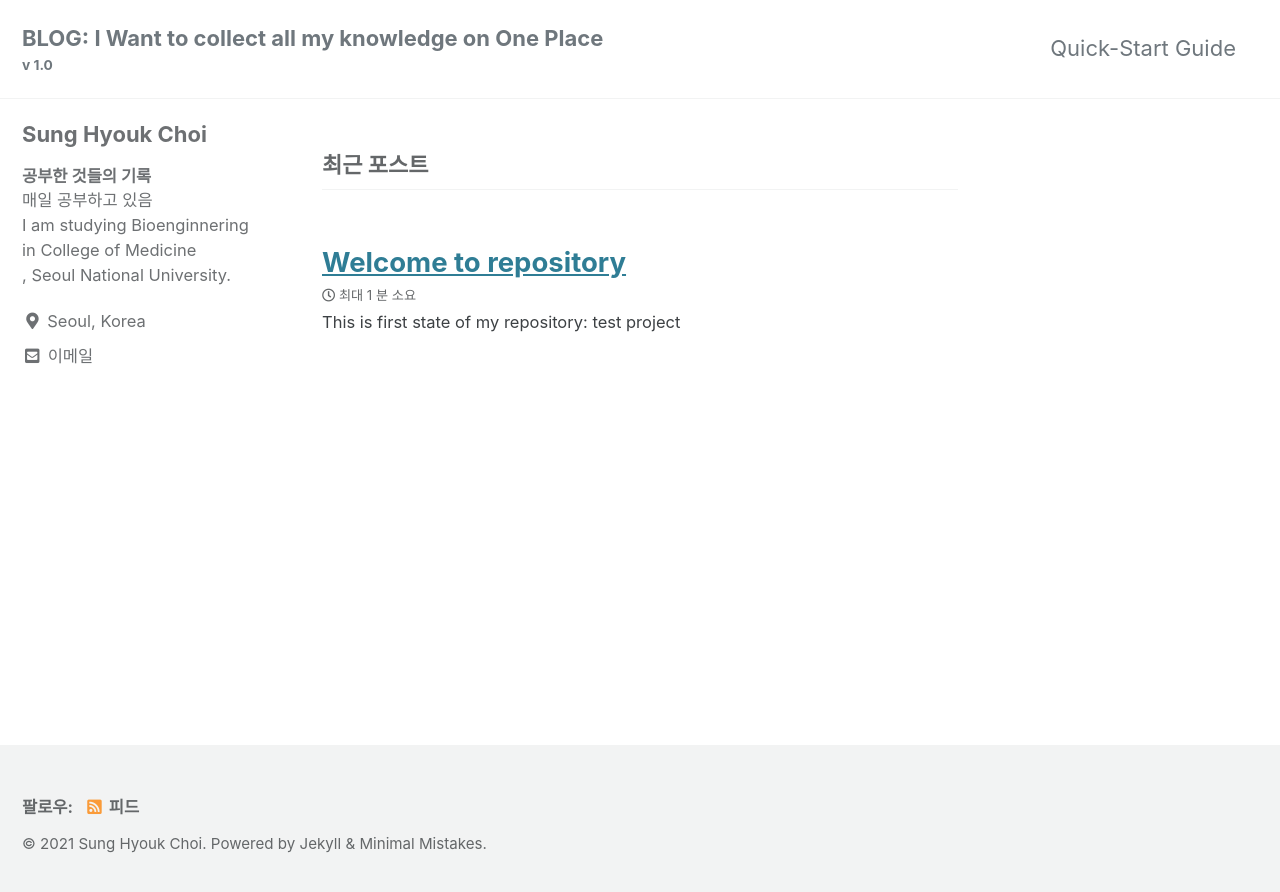
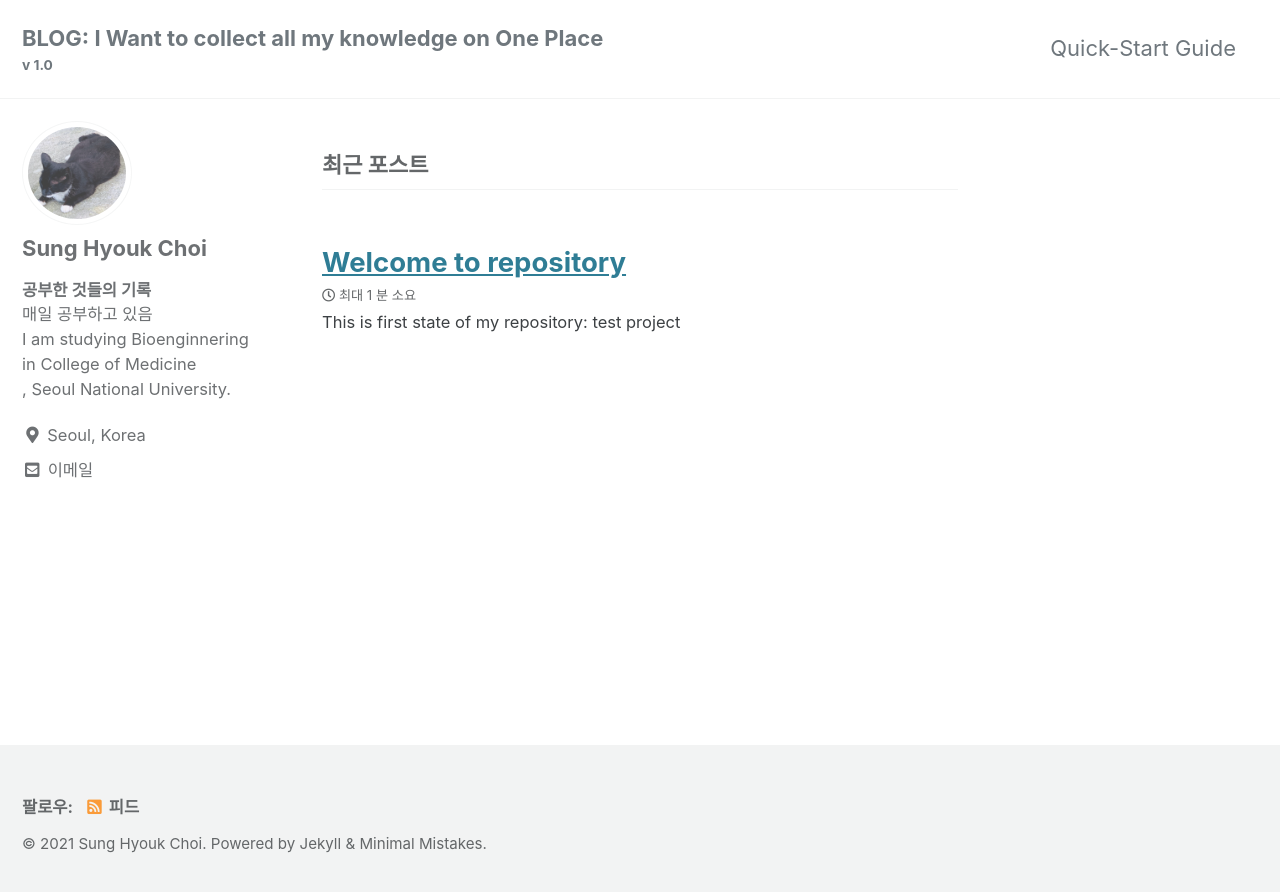
Before and after one commit to sunghyouk/sunghyouk.github.io, a Jekyll site: the page built from index.html, in a window 1280 px wide. Shown: the top 892 px of the page. Built offline with Jekyll 4.4.1, drawn with Linux system fonts in a browser that asks for light colours; cached includes are drawn as plain includes; the list of posts is cut into pages by our own code.

Commit message:
Update _config.yml

```diff
--- a/_config.yml
+++ b/_config.yml
@@ -102,7 +102,7 @@ analytics:
 # Site Author
 author:
   name             : "Sung Hyouk Choi"
-  avatar           : # path of avatar image, e.g. "/assets/images/bio-photo.jpg"
+  avatar           : "/assets/IMG_3884.jpeg" # path of avatar image, e.g. "/assets/images/bio-photo.jpg"
   bio              : "**공부한 것들의 기록**<br>매일 공부하고 있음<br>I am studying Bioenginnering <br>in College of Medicine<br>, Seoul National University."
   location         : "Seoul, Korea"
   email            : "sakebite@snu.ac.kr"
```
